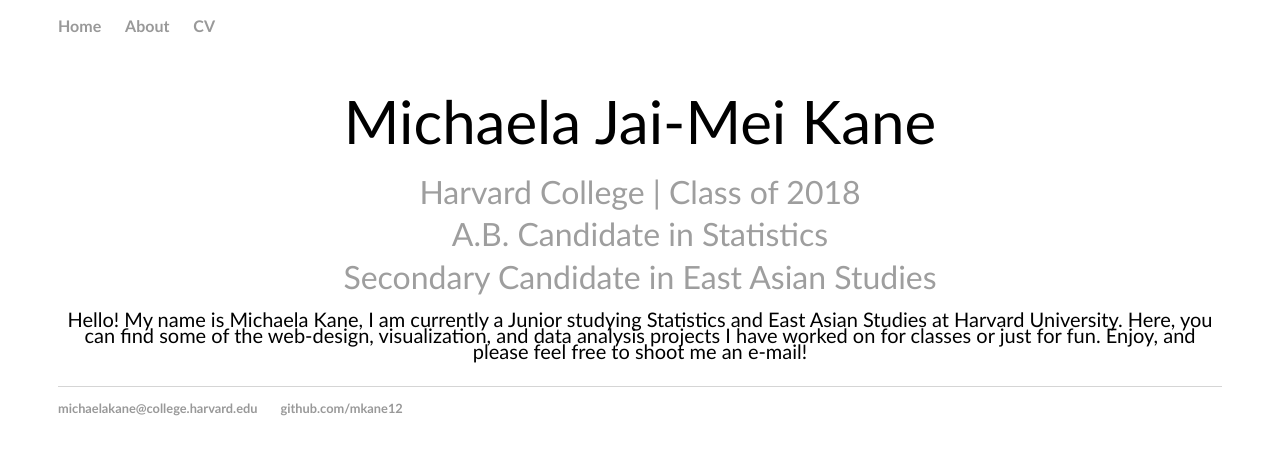
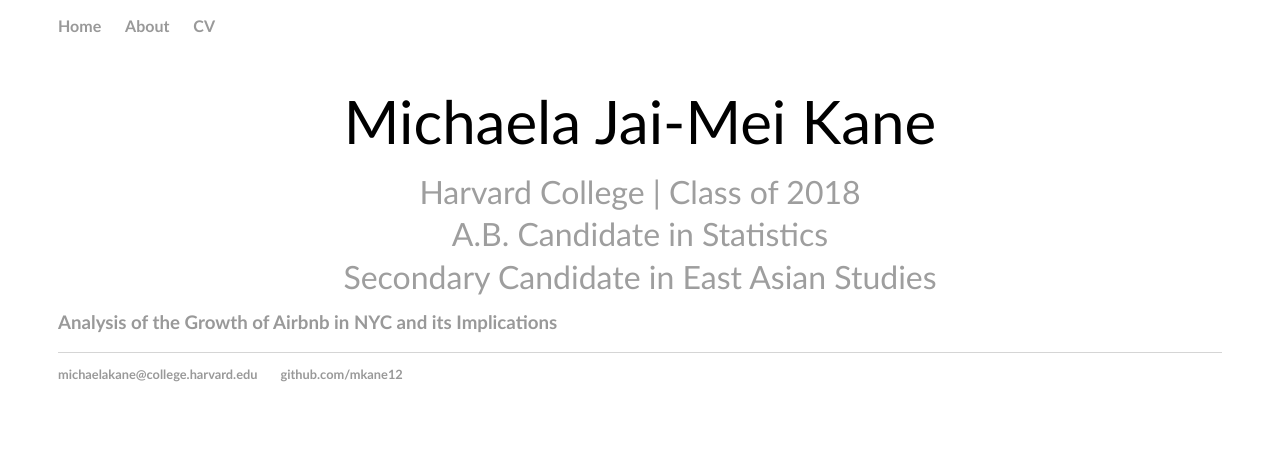
Before and after one commit to mkane12/mkane12.github.io, a Jekyll site: the page built from index.html, in a window 1280 px wide. Shown: the top 455 px of the page. Built offline with Jekyll 4.4.1, drawn with Linux system fonts in a browser that asks for light colours.

Commit message:
Update index.html

```diff
--- a/index.html
+++ b/index.html
@@ -7,8 +7,15 @@
 	<h2>Harvard College | Class of 2018</h2>
 	<h2>A.B. Candidate in Statistics</h2>
 	<h2>Secondary Candidate in East Asian Studies<h2>
+</div><!-- /.blurb -->
 
-	<p>Hello! My name is Michaela Kane, I am currently a Junior studying Statistics and East Asian Studies at Harvard University. Here,
-		you can find some of the web-design, visualization, and data analysis projects I have worked on for classes or just
-		for fun. Enjoy, and please feel free to shoot me an e-mail!</p>
-</div><!-- /.blurb -->
+<div class="sites">
+
+	<a href="airbnb">
+	<div class="site">
+<!-- 	<img src="airbnb"> -->
+	<h3>Analysis of the Growth of Airbnb in NYC and its Implications</h3>
+	</div>
+	</a>
+
+</div>
```
